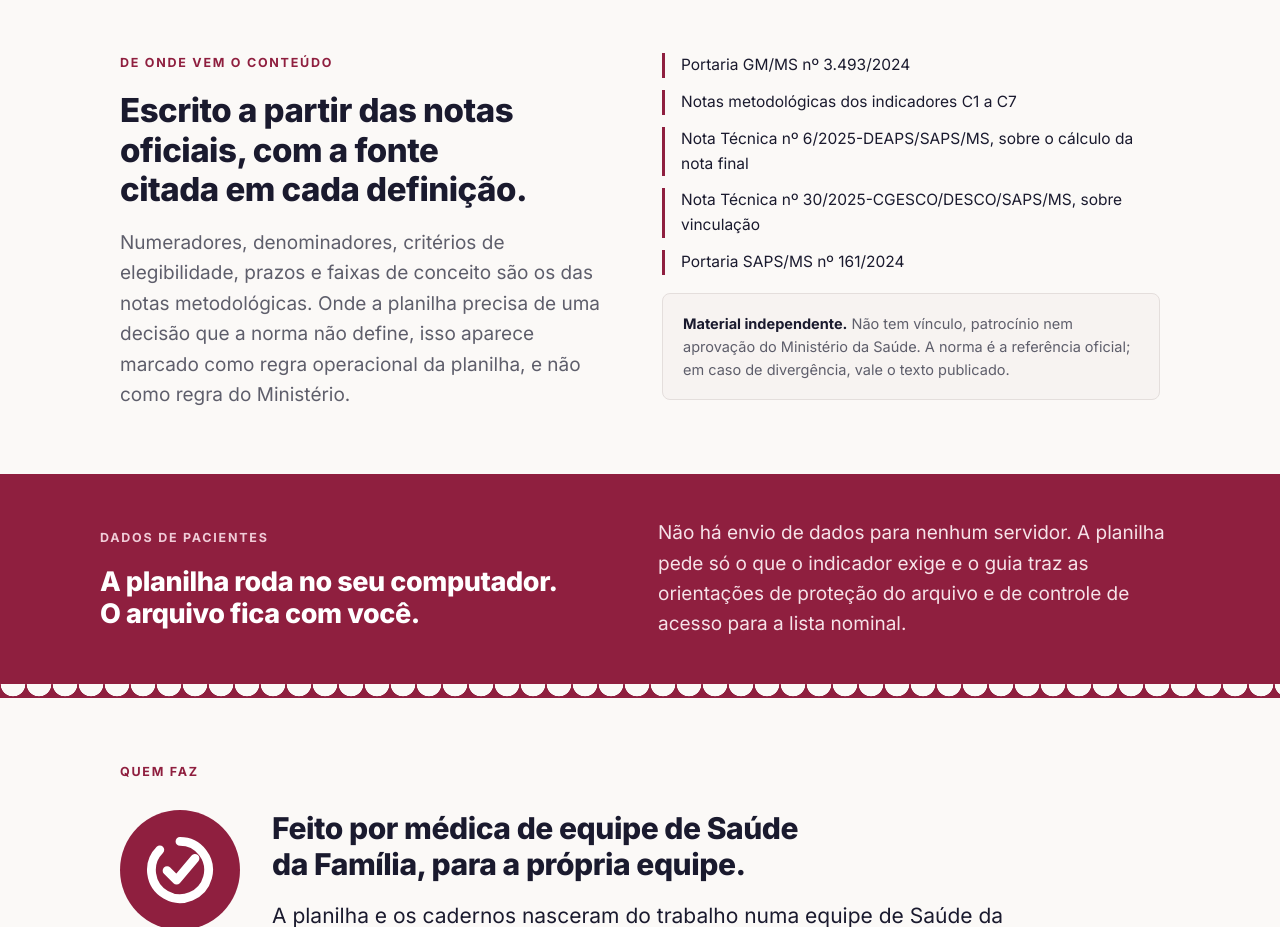
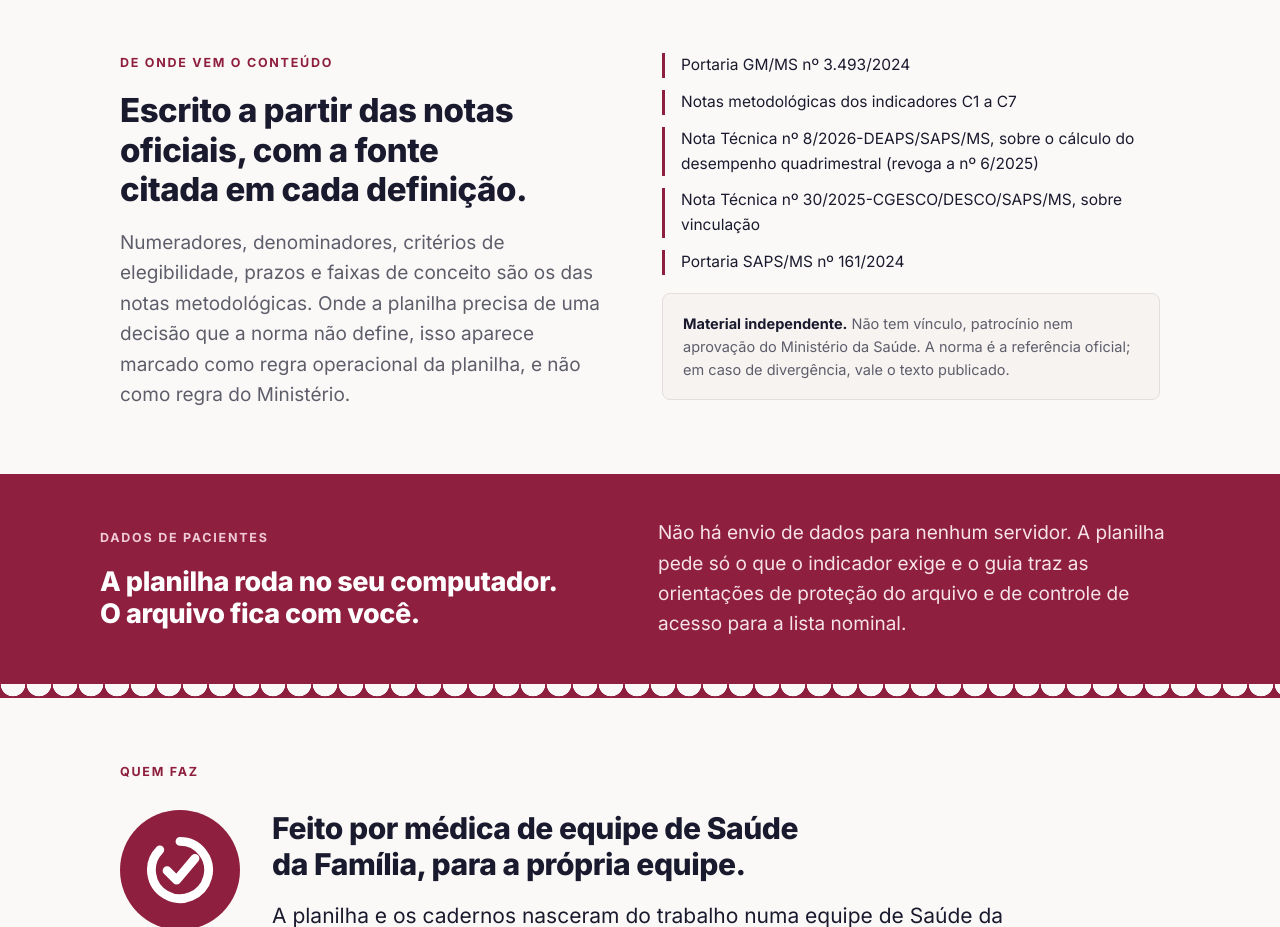
Before and after one commit to larissassilva0-boop/Cuidadoqueconta, a plain HTML site: page index.html in a window 1280 px wide. Shown: the part 4780-5707 px from the top of the page. Drawn offline with Linux system fonts and the light colour scheme.

Commit message:
Atualiza a citação: NT 8/2026 substitui a NT 6/2025
Co-Authored-By: Claude Opus 5 <noreply@anthropic.com>
Claude-Session: https://claude.ai/code/session_016TwFU122KsAtvf4iYA4BYX

```diff
--- a/index.html
+++ b/index.html
@@ -444,7 +444,7 @@ footer a{color:#fff}
       <ul class="normas">
         <li>Portaria GM/MS nº 3.493/2024</li>
         <li>Notas metodológicas dos indicadores C1 a C7</li>
-        <li>Nota Técnica nº 6/2025-DEAPS/SAPS/MS, sobre o cálculo da nota final</li>
+        <li>Nota Técnica nº 8/2026-DEAPS/SAPS/MS, sobre o cálculo do desempenho quadrimestral (revoga a nº 6/2025)</li>
         <li>Nota Técnica nº 30/2025-CGESCO/DESCO/SAPS/MS, sobre vinculação</li>
         <li>Portaria SAPS/MS nº 161/2024</li>
       </ul>
```
